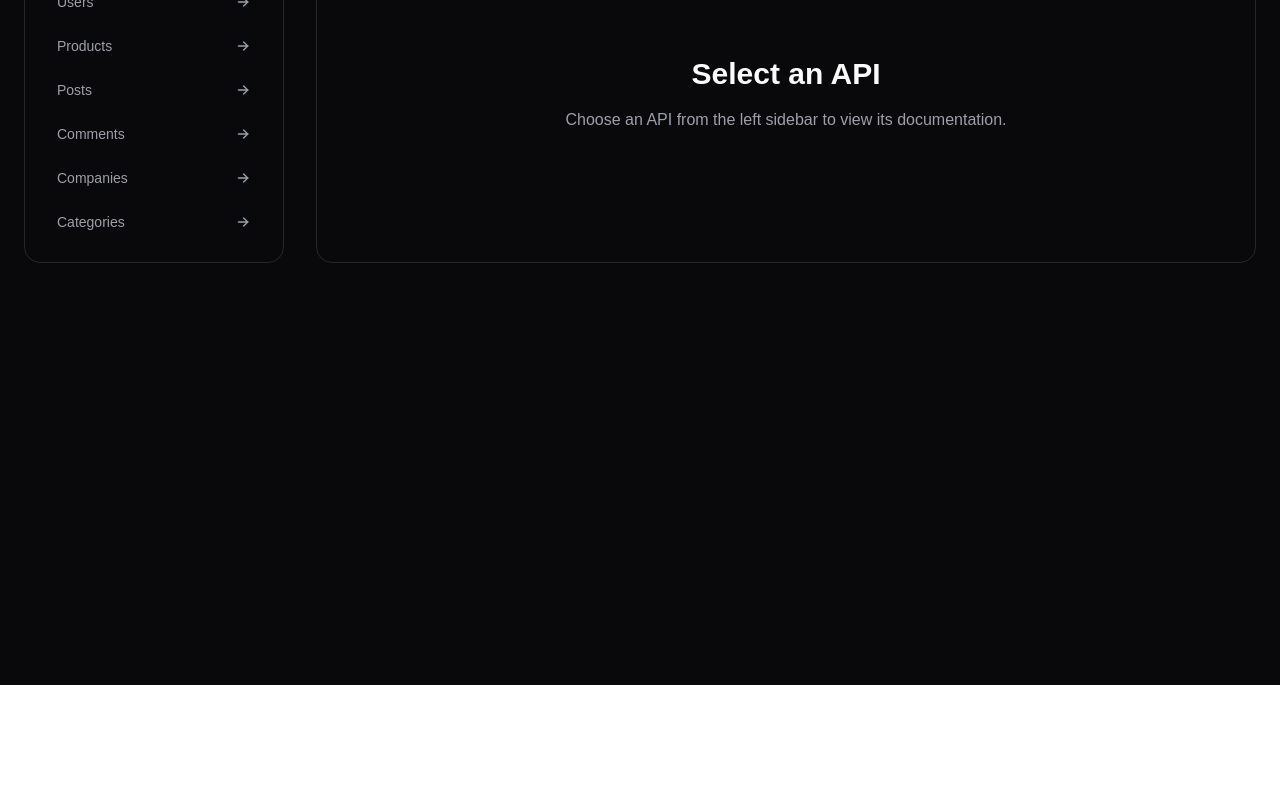
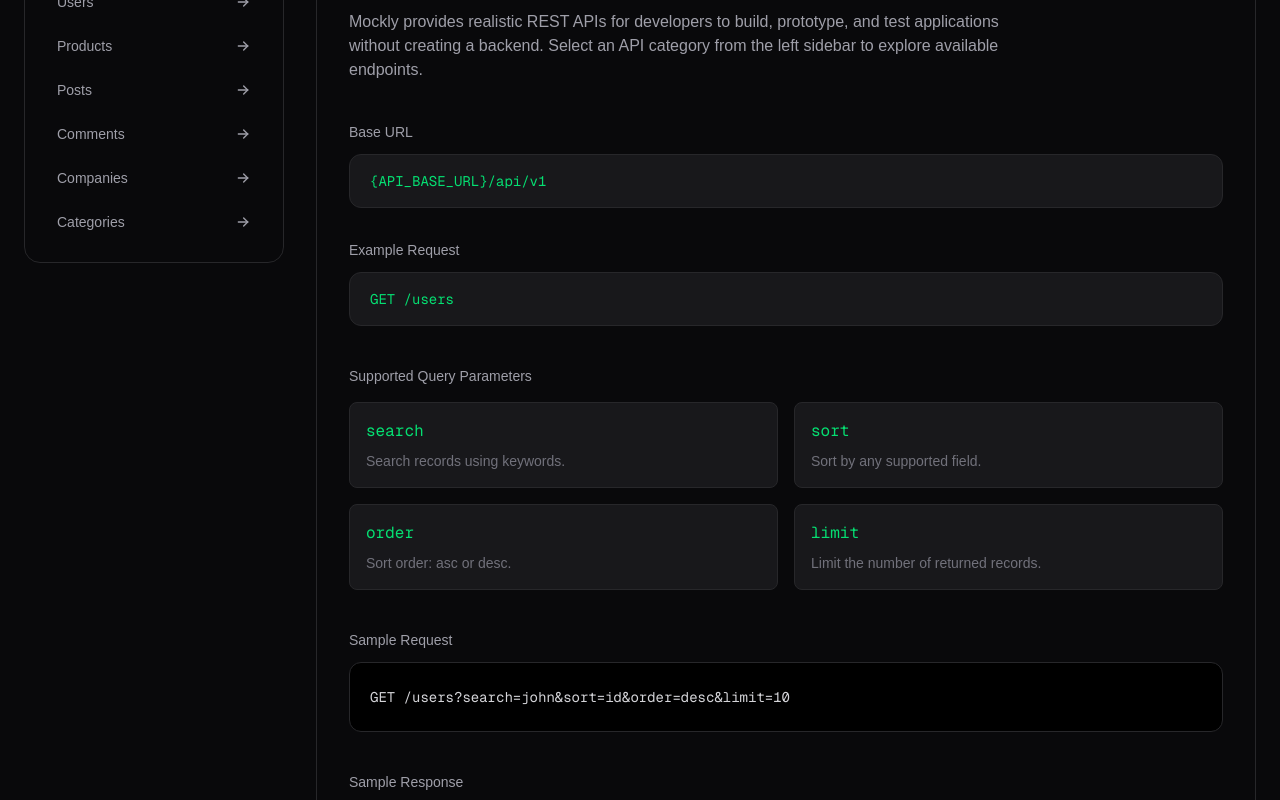
Before and after one commit to the-jihad/Mockly, a Next.js app: page /apis in a window 1280 px wide. Shown: the part 200-1000 px from the top of the page. Before the commit the page ends 905 px from the top, so only its background shows below. Built offline with nearby package versions, Linux system fonts and the light colour scheme.

Commit message:
feat: update ApiDocs and DocsPage for improved API documentation and examples; add config for API_URL

```diff
--- a/app/(root)/apis/ApiDocs.tsx
+++ b/app/(root)/apis/ApiDocs.tsx
@@ -26,11 +26,10 @@
                 <Link
                   key={api.title}
                   href={href}
-                  className={`flex w-full items-center justify-between rounded-lg px-3 py-2.5 text-left text-sm transition ${
-                    active
+                  className={`flex w-full items-center justify-between rounded-lg px-3 py-2.5 text-left text-sm transition ${active
                       ? "bg-zinc-800 text-white"
                       : "text-zinc-400 hover:bg-zinc-900 hover:text-zinc-200"
-                  }`}
+                    }`}
                 >
                   {api.title}
                   <TbArrowRight className="h-4 w-4" />
@@ -41,15 +40,109 @@
         </aside>
 
         {/* Right Side */}
-        <div className="rounded-2xl border border-zinc-800 bg-zinc-950 p-8 flex items-center justify-center">
-          <div className="text-center">
-            <h1 className="text-3xl font-bold text-zinc-50">
-              Select an API
-            </h1>
+        {/* Right Side */}
+        <div className="rounded-2xl border border-zinc-800 bg-zinc-950 p-8">
+          <h1 className="text-3xl font-bold text-zinc-50">
+            Mockly API
+          </h1>
 
-            <p className="mt-4 text-zinc-400">
-              Choose an API from the left sidebar to view its documentation.
-            </p>
+          <p className="mt-4 max-w-2xl text-zinc-400">
+            Mockly provides realistic REST APIs for developers to build,
+            prototype, and test applications without creating a backend.
+            Select an API category from the left sidebar to explore available
+            endpoints.
+          </p>
+
+          {/* Base URL */}
+          <div className="mt-10">
+            <h2 className="mb-3 text-sm font-medium text-zinc-400">
+              Base URL
+            </h2>
+
+            <div className="rounded-xl border border-zinc-800 bg-zinc-900 px-5 py-4 font-mono text-sm text-green-400">
+              {`{API_BASE_URL}/api/v1`}
+            </div>
+          </div>
+
+          {/* Example */}
+          <div className="mt-8">
+            <h2 className="mb-3 text-sm font-medium text-zinc-400">
+              Example Request
+            </h2>
+
+            <div className="rounded-xl border border-zinc-800 bg-zinc-900 px-5 py-4 font-mono text-sm text-green-400">
+              GET /users
+            </div>
+          </div>
+
+          {/* Features */}
+          <div className="mt-10">
+            <h2 className="mb-4 text-sm font-medium text-zinc-400">
+              Supported Query Parameters
+            </h2>
+
+            <div className="grid gap-4 md:grid-cols-2">
+
+              <div className="rounded-lg border border-zinc-800 bg-zinc-900 p-4">
+                <h3 className="font-mono text-green-400">search</h3>
+                <p className="mt-2 text-sm text-zinc-500">
+                  Search records using keywords.
+                </p>
+              </div>
+
+              <div className="rounded-lg border border-zinc-800 bg-zinc-900 p-4">
+                <h3 className="font-mono text-green-400">sort</h3>
+                <p className="mt-2 text-sm text-zinc-500">
+                  Sort by any supported field.
+                </p>
+              </div>
+
+              <div className="rounded-lg border border-zinc-800 bg-zinc-900 p-4">
+                <h3 className="font-mono text-green-400">order</h3>
+                <p className="mt-2 text-sm text-zinc-500">
+                  Sort order: asc or desc.
+                </p>
+              </div>
+
+              <div className="rounded-lg border border-zinc-800 bg-zinc-900 p-4">
+                <h3 className="font-mono text-green-400">limit</h3>
+                <p className="mt-2 text-sm text-zinc-500">
+                  Limit the number of returned records.
+                </p>
+              </div>
+
+            </div>
+          </div>
+
+          {/* Sample URL */}
+          <div className="mt-10">
+            <h2 className="mb-3 text-sm font-medium text-zinc-400">
+              Sample Request
+            </h2>
+
+            <pre className="overflow-x-auto rounded-xl border border-zinc-800 bg-black p-5 text-sm leading-7 text-zinc-300">
+              {`GET /users?search=john&sort=id&order=desc&limit=10`}
+            </pre>
+          </div>
+
+          {/* Response */}
+          <div className="mt-10">
+            <h2 className="mb-3 text-sm font-medium text-zinc-400">
+              Sample Response
+            </h2>
+
+            <pre className="overflow-x-auto rounded-xl border border-zinc-800 bg-black p-5 text-sm leading-7 text-zinc-300">
+              {`{
+  "success": true,
+  "statusCode": 200,
+  "data": [
+    {
+      "id": 1,
+      "name": "John Doe"
+    }
+  ]
+}`}
+            </pre>
           </div>
         </div>
       </div>
--- a/app/(root)/apis/[slug]/page.tsx
+++ b/app/(root)/apis/[slug]/page.tsx
@@ -9,5 +9,7 @@
 export default async function Page({ params }: Props) {
   const { slug } = await params;
 
-  redirect(`http://localhost:5000/api/v1/${slug}`);
+  const API_URL = process.env.NEXT_PUBLIC_API_URL;
+
+  redirect(`${API_URL}/api/v1/${slug}`);
 }
--- a/app/docs/page.tsx
+++ b/app/docs/page.tsx
@@ -423,7 +423,7 @@
             </div>
 
             <pre className="overflow-x-auto p-5 text-green-400">
-{`GET /api/products?category=laptop`}
+{`GET /api/products?category=something`}
             </pre>
           </div>
 
@@ -433,7 +433,7 @@
             </div>
 
             <pre className="overflow-x-auto p-5 text-green-400">
-{`GET /api/products?category=laptop&brand=apple`}
+{`GET /api/products?category=sean`}
             </pre>
           </div>
         </section>
@@ -480,14 +480,8 @@
           <span className="rounded bg-green-500/15 px-2 py-1 text-xs font-semibold text-green-400">
             GET
           </span>
-
-          <h2 className="mt-4 text-3xl font-bold text-white">
-            Pagination
-          </h2>
-
           <p className="mt-5 leading-8 text-zinc-400">
             Control how many records are returned by using
-            <code className="mx-1 text-green-400">page</code> and
             <code className="mx-1 text-green-400">limit</code>.
           </p>
 
@@ -497,7 +491,7 @@
             </div>
 
             <pre className="overflow-x-auto p-5 text-green-400">
-{`GET /api/users?page=2&limit=10`}
+{`GET /api/users?limit=10`}
             </pre>
           </div>
 
@@ -510,8 +504,6 @@
 {`{
   "page": 2,
   "limit": 10,
-  "total": 100,
-  "totalPages": 10,
   "data": [...]
 }`}
             </pre>
--- /dev/null
+++ b/lib/config.ts
@@ -0,0 +1 @@
+export const API_URL = process.env.NEXT_PUBLIC_API_URL!;
```
